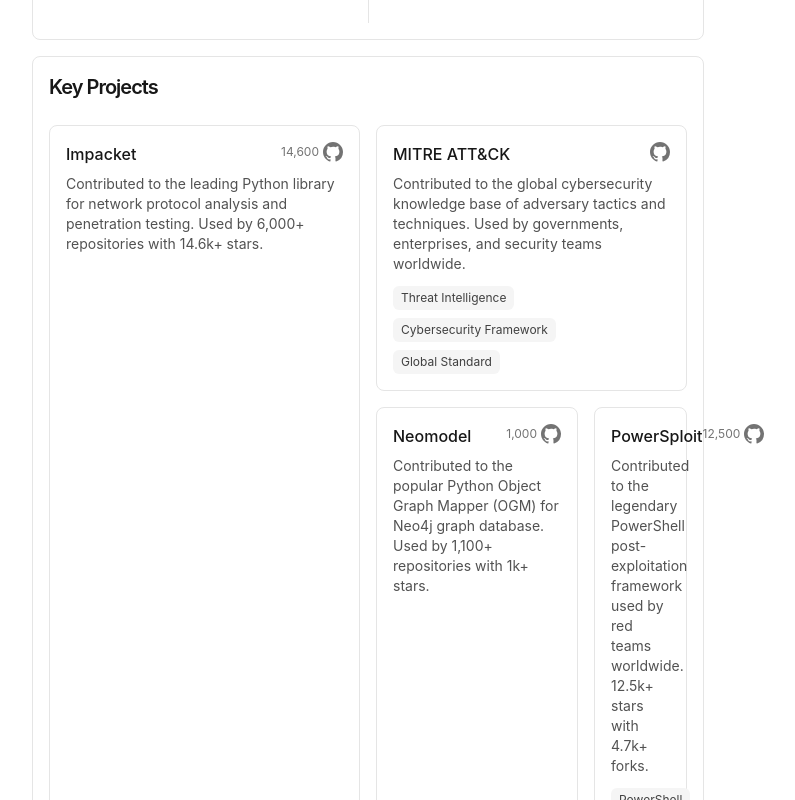
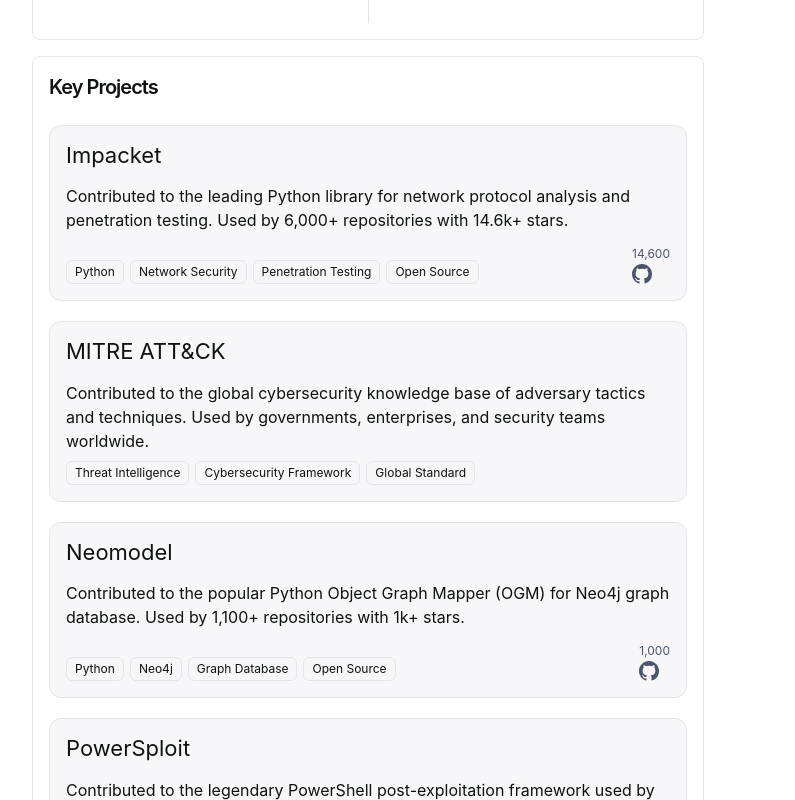
Before and after one commit to MrAnde7son/mrande7son-portfolio, a Next.js app: page / in a window 1280 px wide. Shown: the part 1600-2400 px from the top of the page, without its empty margins (272-1067 px from the left). Built offline with nearby package versions, Linux system fonts and the light colour scheme.

Commit message:
feat: improve dark theme and project grid

```diff
--- a/app/components/ProjectCard.tsx
+++ b/app/components/ProjectCard.tsx
@@ -18,21 +18,27 @@
   className = '',
 }: ProjectCardProps) {
   return (
-    <div
-      className={`flex flex-col h-full border border-neutral-200 dark:border-neutral-700 rounded-lg p-4 hover:bg-neutral-50 dark:hover:bg-neutral-800 hover:border-neutral-300 dark:hover:border-neutral-600 transition-colors transition-transform transform hover:scale-[1.02] ${className}`}
-    >
-      <div className="flex items-start justify-between mb-2">
-        <h3 className="font-medium text-neutral-900 dark:text-white">{title}</h3>
-        {href && (
+    <div className={`card project-card transition-transform hover:scale-[1.02] ${className}`}>
+      <div className="project-card__header">
+        <h3 className="project-card__title">{title}</h3>
+      </div>
+      <p className="project-card__description">{description}</p>
+      <div className="project-card__meta">
+        <div className="project-card__badges">
+          {tags.map((tag, index) => (
+            <span key={index} className="project-card__badge">
+              {tag}
+            </span>
+          ))}
+        </div>
+        {href && stars !== undefined && (
           <Link
             href={href}
             target="_blank"
             rel="noopener noreferrer"
-            className="flex items-center gap-1 text-neutral-500 hover:text-neutral-700 dark:text-white dark:hover:text-white transition-colors"
+            className="muted project-card__star"
           >
-            {stars !== undefined && (
-              <span className="text-xs">{stars.toLocaleString()}</span>
-            )}
+            <span className="text-xs">{stars.toLocaleString()}</span>
             <svg className="w-5 h-5" viewBox="0 0 20 20" fill="currentColor">
               <path
                 fillRule="evenodd"
@@ -43,17 +49,6 @@
           </Link>
         )}
       </div>
-      <p className="text-neutral-600 dark:text-white text-sm mb-3">{description}</p>
-      <div className="mt-auto flex flex-wrap gap-2">
-        {tags.map((tag, index) => (
-          <span
-            key={index}
-            className="px-2 py-1 bg-neutral-100 dark:bg-neutral-700 text-neutral-700 dark:text-white text-xs rounded-md"
-          >
-            {tag}
-          </span>
-        ))}
-      </div>
     </div>
   )
 }
--- /dev/null
+++ b/app/components/ProjectsGrid.tsx
@@ -0,0 +1,19 @@
+import ProjectCard from './ProjectCard'
+import { projects } from '../../lib/projects'
+
+export default function ProjectsGrid() {
+  return (
+    <div className="projectsGrid">
+      {projects.map((project, index) => (
+        <ProjectCard
+          key={index}
+          title={project.title}
+          description={project.description}
+          tags={project.tags}
+          stars={project.stars}
+          href={project.href}
+        />
+      ))}
+    </div>
+  )
+}
--- a/app/global.css
+++ b/app/global.css
@@ -5,7 +5,17 @@
   color: #fefefe;
 }
 
+/* Theme variables */
 :root {
+  /* Light theme */
+  --bg: #ffffff;
+  --fg: #0e1116;
+  --muted-fg: #4a5568;
+  --card-bg: #f7f7f9;
+  --border: #e3e5ea;
+  --brand: #0d6efd;
+
+  /* Syntax highlighting */
   --sh-class: #2d5e9d;
   --sh-identifier: #354150;
   --sh-sign: #8996a3;
@@ -17,32 +27,139 @@
   --sh-entity: #e25a1c;
 }
 
-body {
-  --bg: #ffffff;
-  --text: #000000;
-  background: var(--bg);
-  color: var(--text);
-}
-
-body.dark {
-  --bg: #000000;
-  --text: #ffffff;
-}
-
 @media (prefers-color-scheme: dark) {
   :root {
+    /* Dark theme */
+    --bg: #0b0f14;
+    --fg: #e9edf2;
+    --muted-fg: #a3adba;
+    --card-bg: #11161d;
+    --border: #263041;
+    --brand: #6aa8ff;
+
+    /* Syntax highlighting */
     --sh-class: #4c97f8;
     --sh-identifier: white;
     --sh-keyword: #f47067;
     --sh-string: #0fa295;
   }
-  html {
-    color-scheme: dark;
-  }
+}
+
+html,
+body {
+  background: var(--bg);
+  color: var(--fg);
+  color-scheme: light dark;
+}
+
+a {
+  color: var(--brand);
+}
+
+.muted {
+  color: var(--muted-fg);
+}
+
+.card {
+  background: var(--card-bg);
+  border: 1px solid var(--border);
+  border-radius: 12px;
+}
+
+html[data-theme='light'] {
+  color-scheme: light;
+  --bg: #ffffff;
+  --fg: #0e1116;
+  --muted-fg: #4a5568;
+  --card-bg: #f7f7f9;
+  --border: #e3e5ea;
+  --brand: #0d6efd;
+}
+
+html[data-theme='dark'] {
+  color-scheme: dark;
+  --bg: #0b0f14;
+  --fg: #e9edf2;
+  --muted-fg: #a3adba;
+  --card-bg: #11161d;
+  --border: #263041;
+  --brand: #6aa8ff;
 }
 
 html {
   min-width: 360px;
+}
+
+.projectsGrid {
+  display: grid;
+  gap: 16px;
+  grid-template-columns: repeat(auto-fit, minmax(280px, 1fr));
+  align-items: stretch;
+}
+
+@media (min-width: 1200px) {
+  .projectsGrid {
+    gap: 20px;
+    grid-template-columns: repeat(auto-fit, minmax(320px, 1fr));
+  }
+}
+
+.project-card {
+  display: flex;
+  flex-direction: column;
+  padding: 16px;
+}
+
+.project-card__header {
+  display: flex;
+  align-items: center;
+  gap: 8px;
+  min-width: 0;
+}
+
+.project-card__title {
+  font-size: clamp(1rem, 1.2vw + 0.6rem, 1.375rem);
+  line-height: 1.2;
+  margin: 0 0 8px 0;
+  word-break: break-word;
+  min-width: 0;
+}
+
+.project-card__description {
+  margin-top: 8px;
+  line-height: 1.5;
+  display: -webkit-box;
+  -webkit-line-clamp: 4;
+  -webkit-box-orient: vertical;
+  overflow: hidden;
+}
+
+.project-card__meta {
+  display: flex;
+  flex-wrap: wrap;
+  gap: 8px;
+  align-items: center;
+  margin-top: 8px;
+}
+
+.project-card__badges {
+  display: flex;
+  flex-wrap: wrap;
+  gap: 6px;
+  margin-top: auto;
+}
+
+.project-card__badge {
+  padding: 2px 8px;
+  background: var(--card-bg);
+  border: 1px solid var(--border);
+  border-radius: 6px;
+  font-size: 0.75rem;
+}
+
+.project-card__star {
+  margin-left: auto;
+  white-space: nowrap;
 }
 
 .prose .anchor {
@@ -96,7 +213,7 @@
 }
 
 .prose p {
-  @apply my-4 text-neutral-800 dark:text-white;
+  @apply my-4;
 }
 
 .prose h1 {
--- a/app/page.tsx
+++ b/app/page.tsx
@@ -1,10 +1,9 @@
 import BlogPosts from 'app/components/posts'
-import ProjectCard from 'app/components/ProjectCard'
 import Timeline from 'app/components/Timeline'
 import Image from 'next/image'
 import { BentoGrid, BentoCard } from 'app/components/bento'
 import InteractiveChart from 'app/components/interactive-chart'
-import { projects } from '../lib/projects'
+import ProjectsGrid from 'app/components/ProjectsGrid'
 
 export default function Page() {
   return (
@@ -25,13 +24,13 @@
             <h1 className="mb-6 text-3xl font-semibold tracking-tighter">
               Itamar Mizrahi
             </h1>
-            <p className="mb-4 text-lg text-neutral-700 dark:text-white">
+            <p className="mb-4 text-lg">
               {`A seasoned technology leader and entrepreneur with extensive experience in cybersecurity. Proven track record in building and scaling software products from inception to growth. Former Co-founder and CEO of Cymptom, acquired by Tenable.`}
             </p>
-            <p className="mb-4 text-neutral-600 dark:text-white">
+            <p className="mb-4 muted">
               {`My passion lies in building high-impact security products that protect organizations from evolving cyber threats. I enjoy mentoring the next generation of security professionals and sharing insights from my experience in both startup and enterprise environments.`}
             </p>
-            <p className="text-neutral-600 dark:text-white">
+            <p className="muted">
               In my free time, I like surfing and traveling
             </p>
           </div>
@@ -39,20 +38,16 @@
       </BentoCard>
 
       <BentoCard className="md:col-span-2">
-        <h2 className="text-xl font-semibold tracking-tighter mb-6 text-neutral-900 dark:text-white">Career Timeline</h2>
+        <h2 className="text-xl font-semibold tracking-tighter mb-6">Career Timeline</h2>
         <Timeline />
       </BentoCard>
 
       <BentoCard className="md:col-span-2">
-        <h2 className="text-xl font-semibold tracking-tighter mb-6 text-neutral-900 dark:text-white">Key Projects</h2>
-        <div className="grid gap-4 sm:grid-cols-2 md:grid-cols-3 lg:grid-cols-4 xl:grid-cols-6 auto-rows-[minmax(200px,_auto)]">
-          {projects.map((project, index) => (
-            <ProjectCard key={index} {...project} />
-          ))}
-        </div>
+        <h2 className="text-xl font-semibold tracking-tighter mb-6">Key Projects</h2>
+        <ProjectsGrid />
       </BentoCard>
       <BentoCard>
-        <h2 className="text-xl font-semibold tracking-tighter mb-6 text-neutral-900 dark:text-white">Latest Insights</h2>
+        <h2 className="text-xl font-semibold tracking-tighter mb-6">Latest Insights</h2>
         <BlogPosts />
       </BentoCard>
 
--- a/app/theme-context.tsx
+++ b/app/theme-context.tsx
@@ -15,16 +15,14 @@
 
   useEffect(() => {
     const stored = window.localStorage.getItem('theme') as Theme | null
-    if (stored) {
-      setTheme(stored)
-      document.body.classList.toggle('dark', stored === 'dark')
-    } else {
-      document.body.classList.toggle('dark', false)
-    }
+    const prefersDark = window.matchMedia('(prefers-color-scheme: dark)').matches
+    const initial = stored ?? (prefersDark ? 'dark' : 'light')
+    setTheme(initial)
+    document.documentElement.setAttribute('data-theme', initial)
   }, [])
 
   useEffect(() => {
-    document.body.classList.toggle('dark', theme === 'dark')
+    document.documentElement.setAttribute('data-theme', theme)
     window.localStorage.setItem('theme', theme)
   }, [theme])
 
```
